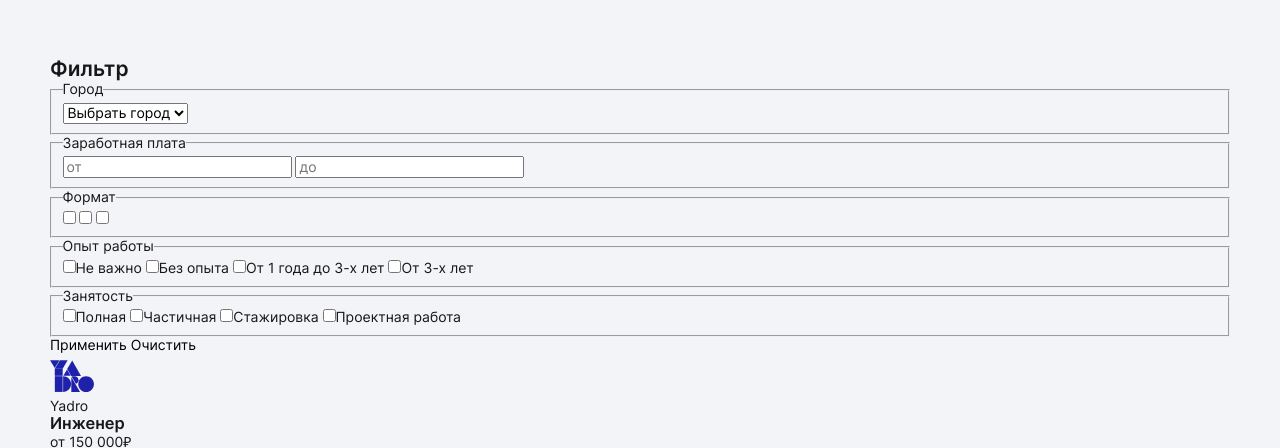
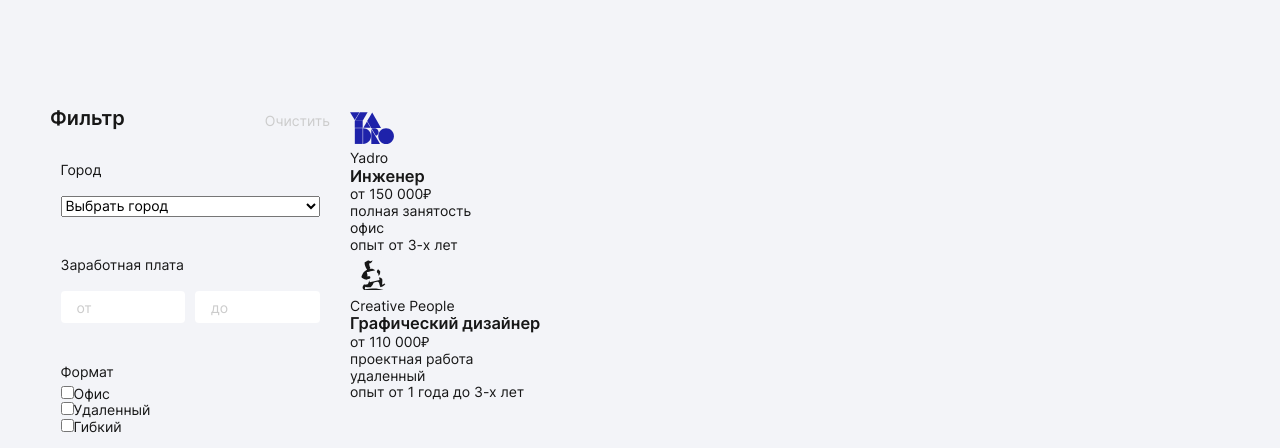
Before and after one commit to EugeneDashko/WorkSpace_site, a website built with webpack: page src/index.html in a window 1280 px wide. Shown: the part 512-960 px from the top of the page. Built offline with nearby package versions, Linux system fonts and the light colour scheme.

Commit message:
30.08.23 16:48

```diff
--- a/src/index.html
+++ b/src/index.html
@@ -31,6 +31,7 @@
      <div class="vacancies" id="vacancies">
       <div class="container ">
         <div class="vacancies__container">
+          <button class="vacancies__filter-btn">Фильтр</button>
           <section class="vacancies__filter filter">
             <h2 class="filter__title">Фильтр</h2>
 
@@ -60,13 +61,13 @@
                 <fieldset class="filter__fieldset">
                   <legend>Формат</legend>
                   <label class="filter__label checkbox">
-                  <input class="checkbox__input" type="checkbox" name="format" value="Офис">
+                    <input class="checkbox__input" type="checkbox" name="format" value="Офис">Офис
                   </label>
                   <label class="filter__label checkbox">
-                  <input class="checkbox__input" type="checkbox" name="format" value="Удаленный">
+                      <input class="checkbox__input" type="checkbox" name="format" value="Удаленный">Удаленный
                   </label>
                   <label class="filter__label checkbox">
-                  <input class="checkbox__input" type="checkbox" name="format" value="Гибкий">
+                      <input class="checkbox__input" type="checkbox" name="format" value="Гибкий">Гибкий
                   </label>
                 </fieldset>
                 <fieldset class="filter__fieldset">
@@ -101,13 +102,15 @@
                 </fieldset>
               </div>
 
-            <button class="filter__buttons">
+              <div class="filter__buttons">
                 <!--type: submit - отправка, button - вызывает скрипт, reset - очистка -->
                 <button class="filter__apply" type="submit">Применить</button>
                 <button class="filter__clear" type="reset">Очистить</button>
-            </button>
+              </div>
             </form>
+
       </section>
+
       <section class="vacancies__cards cards">
         <h2 class="cards__title visually-hidden"></h2>
 
--- a/src/index.scss
+++ b/src/index.scss
@@ -5,10 +5,10 @@
 @import 'style/header';
 // @import 'style/navigation';
 @import 'style/hero';
-// @import 'style/slider';
-// @import 'style/price';
-// @import 'style/about';
-// @import 'style/reserve';
-// @import 'style/radio';
+@import 'style/vacancies';
+@import 'style/filter';
+@import 'style/cards';
+@import 'style/vacancy';
+
 @import 'style/footer';
 // @import 'style/preload';
--- /dev/null
+++ b/src/style/_cards.scss
@@ -0,0 +1,31 @@
+.cards {
+    display: grid;
+
+    &__title {
+    }
+
+    &__list {
+    }
+
+    &__item {
+    }
+}
+.visually-hidden {
+}
+.vacancy {
+
+    &__img {
+    }
+
+    &__company {
+    }
+
+    &__title {
+    }
+
+    &__fields {
+    }
+
+    &__field {
+    }
+}
--- /dev/null
+++ b/src/style/_filter.scss
@@ -0,0 +1,87 @@
+.filter {
+    position: relative;
+
+    &__title {
+        font-size: 20px;
+        margin-bottom: 32px;
+    }
+
+    &__clear {
+        position: absolute;
+        top: 7px;
+        right: 0;
+        color: #CCC;
+        text-align: right;
+        font-size: 14px;
+
+    }
+
+    &__form {
+        display: flex;
+        flex-direction: column;
+        gap: 32px;
+    }
+
+    &__fieldset {
+        display: flex;
+        flex-direction: column;
+        align-items: flex-start;
+        border: none
+    }
+
+    &__legent {
+        margin-bottom: 12px;
+    }
+
+    &__select {
+        width: 100%;
+    }
+
+    &__range {
+        display: flex;
+        align-items: center;
+        justify-content: space-between;
+        gap: 10px;
+    }
+
+    &__input {
+        flex: 1 1 50%;
+        width: 100%;
+        height: 32px;
+        padding-left: 16px;
+        padding-right: 16px;
+        border: none;
+        border-radius: 4px;
+            &::placeholder {
+                color: #CCCCCC;
+            }
+    }
+
+    &__checkboxes {
+        display: flex;
+        flex-direction: column;
+        gap: 32px;
+    }
+
+    &__label {
+    }
+
+    &__buttons {
+    }
+
+    &__apply {
+        padding: 8px 24px;
+        color: #171717;
+        border-radius: 4px;
+        background-color: #A6ADFF;
+
+    }
+
+    &__clear {
+    }
+}
+.checkbox {
+
+    &__input {
+    }
+}
--- /dev/null
+++ b/src/style/_vacancies.scss
@@ -0,0 +1,24 @@
+.vacancies {
+    padding: 50px 0;
+
+    &__container {
+        display: flex;
+        gap: 24px 20px;
+    }
+    &__filter-btn {
+        display: none;
+    }
+
+    &__filter {
+        // flex-basis: 280px; // гибкий размер
+        // flex-grow: 0; // чтобы не  увеличивался
+        // flex-shrink: 0; // чтобы не уменьшался
+
+        //выше тоже самое написано
+        flex: 0 0 280px;
+    }
+
+    &__cards {
+        flex-basis: 100%; //займи все свободное пространство
+    }
+}
```
Also changed, not shown: src/style/_vacancy.scss (added). Lines whose indentation alone changed are shown as unchanged.
